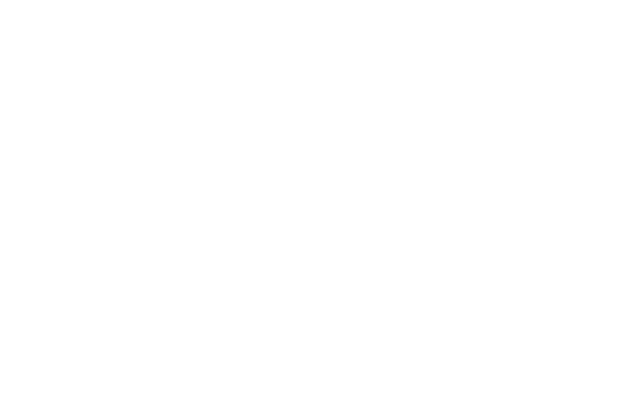
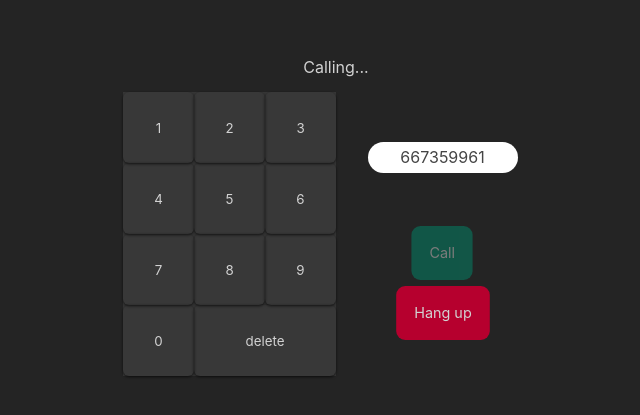
Before and after one commit to Vegm92/202301-w4ch3-victor-granda-sergio-fontal, a React (Create React App) app: page / in a window 1280 px wide. Shown: the part 191-606 px from the top of the page, without its empty margins (304-944 px from the left). Built offline with nearby package versions, Linux system fonts and the light colour scheme.

Commit message:
Add favicon, and add mockup css and html

```diff
--- a/package.json
+++ b/package.json
@@ -1,5 +1,5 @@
 {
-  "name": "base-react-ts-setup",
+  "name": "phone-challenge",
   "version": "0.1.0",
   "private": true,
   "dependencies": {
--- a/public/index.html
+++ b/public/index.html
@@ -5,13 +5,45 @@
   <meta charset="utf-8" />
   <link rel="icon" href="%PUBLIC_URL%/favicon.ico" />
   <meta name="viewport" content="width=device-width, initial-scale=1" />
-  <meta name="description" content="Change this description" />
-  <title>Teléfono React</title>
+  <meta name="description" content="Phone React simulation by Victor and Sergio" />
+  <title>Phone React Challenge</title>
 </head>
 
 <body>
   <noscript>You need to enable JavaScript to run this app.</noscript>
-  <div id="root"></div>
+  <div id="root">
+    <div class="container">
+      <!-- El siguiente elemento se oculta añadiéndole la clase "off" -->
+      <span class="message">Calling...</span>
+      <main class="phone">
+        <div class="keyboard-container">
+          <ol class="keyboard">
+            <li><button class="key">1</button></li>
+            <li><button class="key">2</button></li>
+            <li><button class="key">3</button></li>
+            <li><button class="key">4</button></li>
+            <li><button class="key">5</button></li>
+            <li><button class="key">6</button></li>
+            <li><button class="key">7</button></li>
+            <li><button class="key">8</button></li>
+            <li><button class="key">9</button></li>
+            <li><button class="key">0</button></li>
+            <li><button class="key big">delete</button></li>
+          </ol>
+        </div>
+        <div class="actions">
+          <span class="number">667359961</span>
+          <!-- El botón de llamar debe tener la clase "active" cuando -->
+          <!-- el número de teléfono tiene 9 cifras -->
+          <a href="call" class="call">Call</a>
+          <!-- Sólo se tiene que ver un botón u otro -->
+          <a href="hang-up" class="hang active">Hang up</a>
+        </div>
+      </main>
+    </div>
+
+
+  </div>
 </body>
 
 </html>
--- a/src/App.tsx
+++ b/src/App.tsx
@@ -1,5 +1,57 @@
 const App = (): JSX.Element => {
-  return <p></p>;
+  return (
+    <div className="container">
+      <span className="message">Calling...</span>
+      <main className="phone">
+        <div className="keyboard-container">
+          <ol className="keyboard">
+            <li>
+              <button className="key">1</button>
+            </li>
+            <li>
+              <button className="key">2</button>
+            </li>
+            <li>
+              <button className="key">3</button>
+            </li>
+            <li>
+              <button className="key">4</button>
+            </li>
+            <li>
+              <button className="key">5</button>
+            </li>
+            <li>
+              <button className="key">6</button>
+            </li>
+            <li>
+              <button className="key">7</button>
+            </li>
+            <li>
+              <button className="key">8</button>
+            </li>
+            <li>
+              <button className="key">9</button>
+            </li>
+            <li>
+              <button className="key">0</button>
+            </li>
+            <li>
+              <button className="key big">delete</button>
+            </li>
+          </ol>
+        </div>
+        <div className="actions">
+          <span className="number">667359961</span>
+          <a href="call" className="call">
+            Call
+          </a>
+          <a href="hang-up" className="hang active">
+            Hang up
+          </a>
+        </div>
+      </main>
+    </div>
+  );
 };
 
 export default App;
--- a/src/index.css
+++ b/src/index.css
@@ -0,0 +1,113 @@
+* {
+  box-sizing: border-box;
+}
+html,
+button {
+  font-family: -apple-system, BlinkMacSystemFont, "Segoe UI", "Roboto", "Oxygen",
+    "Ubuntu", "Cantarell", "Fira Sans", "Droid Sans", "Helvetica Neue",
+    sans-serif;
+}
+body {
+  margin: 0;
+  background-color: #242424;
+  color: #d2d2d2;
+}
+ul,
+ol {
+  margin: 0;
+  padding: 0;
+}
+li {
+  list-style: none;
+}
+.container {
+  height: 100vh;
+  display: flex;
+  flex-direction: column;
+  justify-content: center;
+  align-items: center;
+}
+.keyboard {
+  width: 213px;
+  display: flex;
+  flex-wrap: wrap;
+}
+.key {
+  border: none;
+  background-color: #383838;
+  color: #d2d2d2;
+  cursor: pointer;
+  width: 71px;
+  height: 71px;
+  position: relative;
+}
+.key:after {
+  content: "";
+  width: 100%;
+  height: 100%;
+  z-index: 1;
+  position: absolute;
+  top: 0;
+  left: 0;
+  border-radius: 6px;
+  box-shadow: 0px 1px 3px rgba(0, 0, 0, 0.7);
+  opacity: 1;
+}
+.key.big {
+  width: 142px;
+}
+.key:disabled {
+  cursor: default;
+  opacity: 0;
+}
+.key:not(disabled):hover {
+  background-color: #454545;
+}
+.message {
+  line-height: 50px;
+}
+.phone {
+  display: grid;
+  grid-template-columns: 1fr 1fr;
+}
+.actions {
+  display: flex;
+  flex-direction: column;
+  align-items: center;
+}
+.actions a {
+  border-radius: 10px;
+  padding: 20px;
+  text-decoration: none;
+  color: inherit;
+  cursor: default;
+  opacity: 0.5;
+  transform: scale(0.9);
+  transition: all 0.2s ease-out;
+}
+.actions .active {
+  cursor: pointer;
+  opacity: 1;
+}
+.actions a.active:hover {
+  transform: scale(1);
+}
+.actions .call {
+  background-color: #00886a;
+}
+.actions .hang {
+  background-color: #b6002e;
+}
+.number {
+  background-color: #fff;
+  color: #454545;
+  padding: 5px 20px;
+  width: 150px;
+  border-radius: 30px;
+  text-align: center;
+  margin: 50px 0;
+  height: 31px;
+}
+.off {
+  visibility: hidden !important;
+}
```
Also changed, not shown: src/setupTests.ts (deleted, +0 -5 lines), 2 other files (tests, documents, lock files or other folders).
